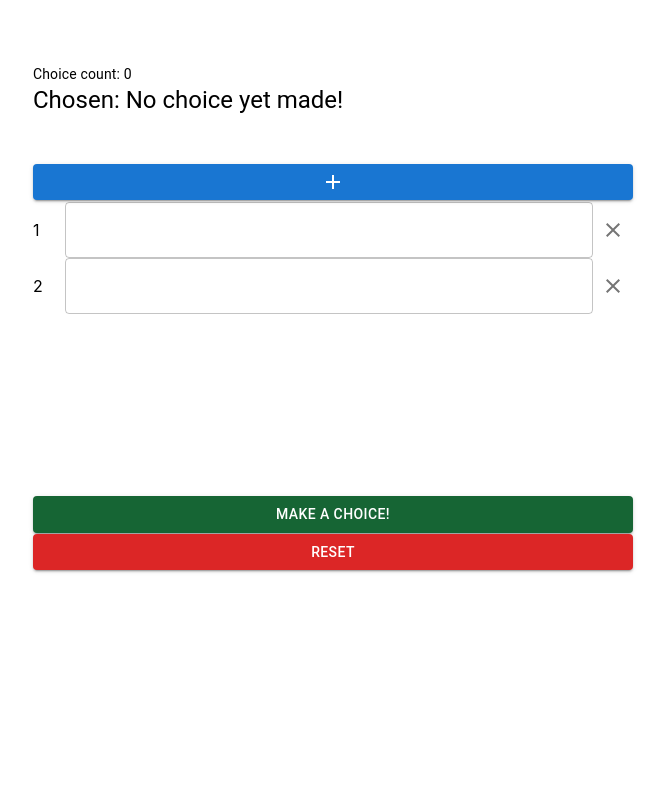
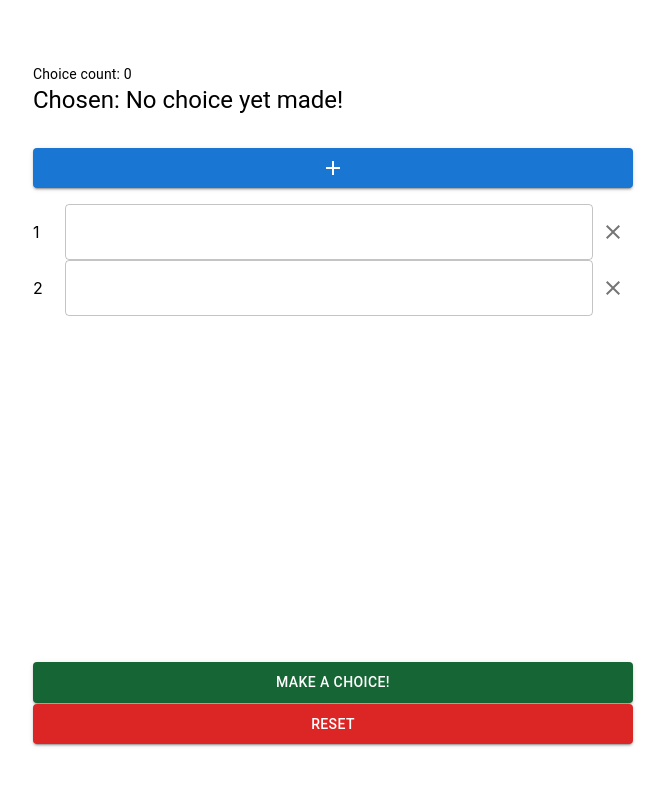
Before and after one commit to Matija8/Random-Choice-PWA, a Next.js app: page /Random-Choice-PWA/ in a window 1280 px wide. Shown: the top 786 px of the page, without its empty margins (307-972 px from the left). Built offline with nearby package versions, Linux system fonts and the light colour scheme.

Commit message:
Add Material UI.

```diff
--- a/components/choice.tsx
+++ b/components/choice.tsx
@@ -13,6 +13,10 @@ const colors = {
   red1: 'rgb(220 38 38)',
   green1: 'rgb(22 101 52)',
 };
+const buttonPadding = '0.5rem';
+function choiceHtmlIdFromIdx(idx: number) {
+  return `choice-${idx}`;
+}
 
 function chooseFrom<T>(choices: T[]): [T, number] {
   if (choices.length < 1) {
@@ -33,9 +37,14 @@ export function RandomChoice(): JSX.Element {
   }
 
   return (
-    <div style={{ width: 'min(600px, 90vw)', margin: 'auto' }}>
     <form
-        style={{ ...colFlex, gap: '2rem' }}
+      style={{
+        ...colFlex,
+        width: 'min(600px, 90vw)',
+        margin: 'auto',
+        gap: '1rem',
+        height: '100%',
+      }}
       onSubmit={(ev) => ev.preventDefault()}
     >
       <section style={{ ...colFlex }}>
@@ -45,23 +54,33 @@ export function RandomChoice(): JSX.Element {
         </Typography>
       </section>
 
-        <section style={{ ...colFlex, minHeight: '300px' }}>
       <Button
-            style={{ marginBottom: '2px' }}
+        style={{ padding: buttonPadding }}
         onClick={() => {
           setOptions(['', ...options]);
+
+          Promise.resolve().then(() =>
+            document.getElementById(choiceHtmlIdFromIdx(0))?.focus?.(),
+          );
         }}
       >
         <AddIcon />
       </Button>
 
+      <section
+        style={{
+          ...colFlex,
+          flexGrow: 1,
+          overflowY: 'auto',
+        }}
+      >
         {options.map((option, currentOptionIdx) => (
           <article
             key={currentOptionIdx}
             style={{ display: 'flex', width: '100%' }}
           >
             <label
-                htmlFor={`choice-${currentOptionIdx}`}
+              htmlFor={choiceHtmlIdFromIdx(currentOptionIdx)}
               style={{
                 width: '2rem',
                 display: 'flex',
@@ -72,7 +91,7 @@ export function RandomChoice(): JSX.Element {
             </label>
             <TextField
               type="text"
-                id={`choice-${currentOptionIdx}`}
+              id={choiceHtmlIdFromIdx(currentOptionIdx)}
               style={{ flexGrow: 1 }}
               value={option}
               onChange={(ev) =>
@@ -96,9 +115,9 @@ export function RandomChoice(): JSX.Element {
         ))}
       </section>
 
-        <section style={{ ...colFlex, gap: '1px' }}>
+      <section style={{ ...colFlex, gap: '1px', marginBottom: '3rem' }}>
         <Button
-            style={{ backgroundColor: colors.green1 }}
+          style={{ backgroundColor: colors.green1, padding: buttonPadding }}
           onClick={() => {
             const nonEmptyOptions = options
               .map((text, index) => ({ text: text.trim(), index }))
@@ -114,7 +133,7 @@ export function RandomChoice(): JSX.Element {
           Make a choice!
         </Button>
         <Button
-            style={{ backgroundColor: colors.red1 }}
+          style={{ backgroundColor: colors.red1, padding: buttonPadding }}
           onClick={() => {
             setChoiceNum(0);
             setChoice(choicePlaceholderText);
@@ -125,6 +144,5 @@ export function RandomChoice(): JSX.Element {
         </Button>
       </section>
     </form>
-    </div>
   );
 }
--- a/pages/index.tsx
+++ b/pages/index.tsx
@@ -6,7 +6,7 @@ const Home: NextPage = () => {
   return (
     <div className={``}>
       <SiteHead title="Random Choice App!" />
-      <main style={{ marginTop: '4rem' }}>
+      <main style={{ paddingTop: '4rem', height: '99vh' }}>
         <RandomChoice />
       </main>
     </div>
```
Lines whose indentation alone changed are shown as unchanged.
